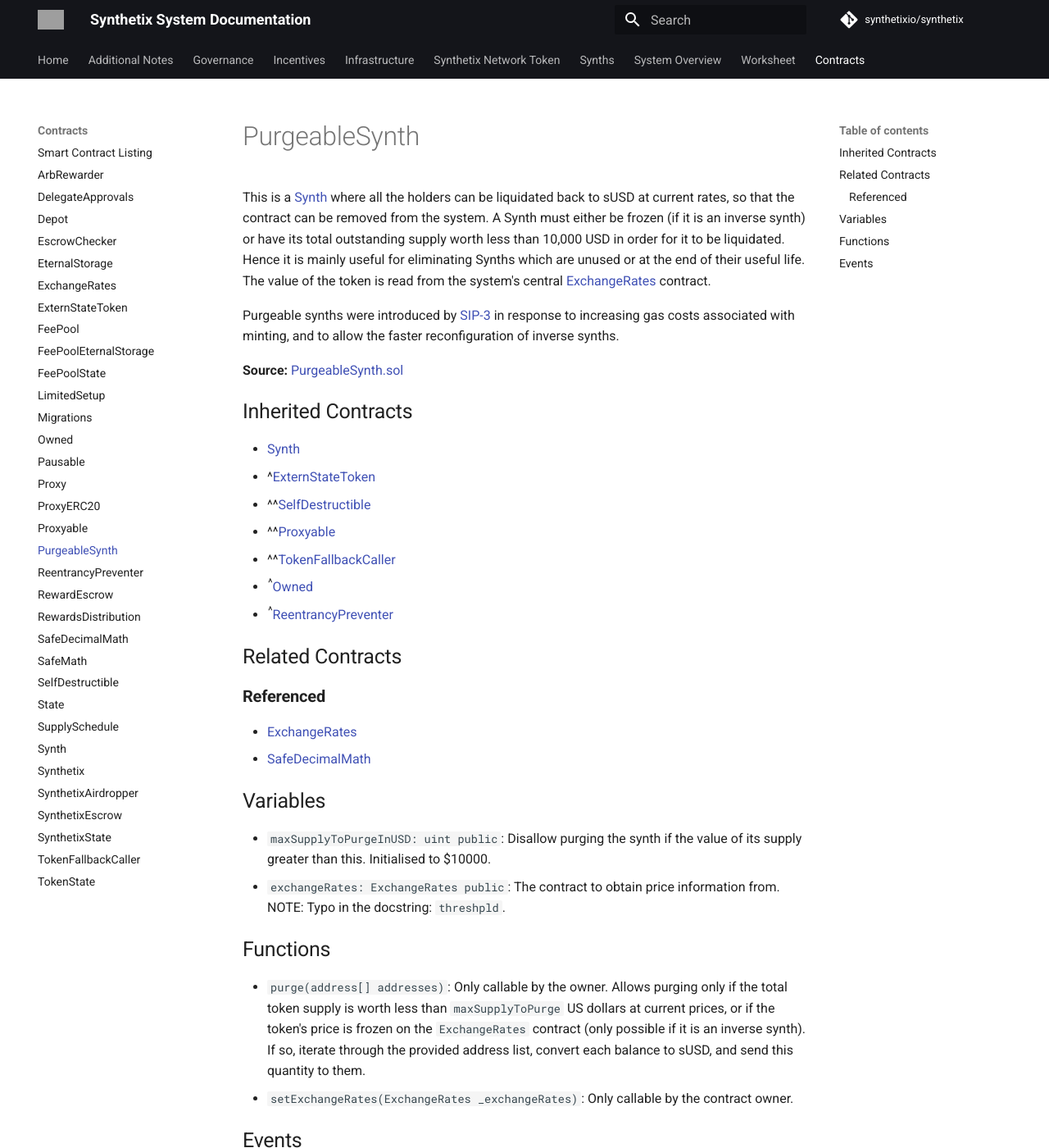
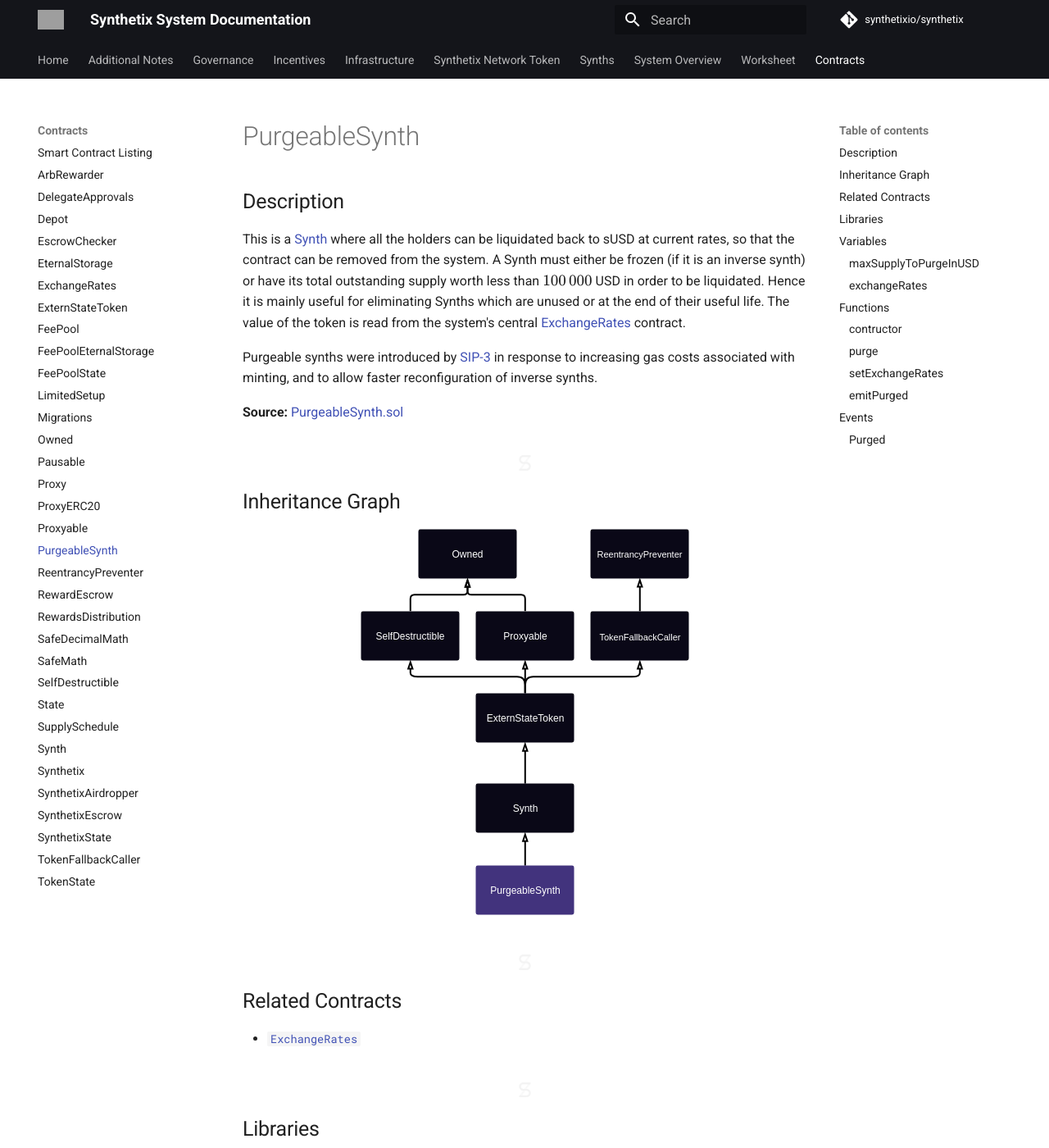
Before and after one commit to Synthetixio/synthetix, an MkDocs documentation site: the page built from docs/contracts/PurgeableSynth.md, in a window 1280 px wide and 1400 px high. Shown: the whole window at 82% size. Built offline with MkDocs 1.6.1 and Material for MkDocs 9.7.7, drawn with Linux system fonts in a browser that asks for light colours; formulas are drawn with MathJax 3; comment, search, counter and statistics services are not loaded; some of the changed text lies outside the part shown; grey boxes are pictures that could not be loaded.

Commit message:
PurgeableSynth

```diff
--- a/docs/contracts/PurgeableSynth.md
+++ b/docs/contracts/PurgeableSynth.md
@@ -1,38 +1,141 @@
 # PurgeableSynth
 
-This is a [Synth](Synth.md) where all the holders can be liquidated back to sUSD at current rates, so that the contract can be removed from the system. A Synth must either be frozen (if it is an inverse synth) or have its total outstanding supply worth less than 10,000 USD in order for it to be liquidated. Hence it is mainly useful for eliminating Synths which are unused or at the end of their useful life. The value of the token is read from the system's central [ExchangeRates](ExchangeRates.md) contract.
+## Description
 
-Purgeable synths were introduced by [SIP-3](https://github.com/Synthetixio/SIPs/blob/master/SIPS/sip-3.md) in response to increasing gas costs associated with minting, and to allow the faster reconfiguration of inverse synths.
+This is a [Synth](Synth.md) where all the holders can be liquidated back to sUSD at current rates, so that the contract can be removed from the system. A Synth must either be frozen (if it is an inverse synth) or have its total outstanding supply worth less than $100\,000$ USD in order to be liquidated. Hence it is mainly useful for eliminating Synths which are unused or at the end of their useful life. The value of the token is read from the system's central [ExchangeRates](ExchangeRates.md) contract.
+
+Purgeable synths were introduced by [SIP-3](https://github.com/Synthetixio/SIPs/blob/master/SIPS/sip-3.md) in response to increasing gas costs associated with minting, and to allow faster reconfiguration of inverse synths.
 
 **Source:** [PurgeableSynth.sol](https://github.com/Synthetixio/synthetix/blob/master/contracts/PurgeableSynth.sol)
 
-## Inherited Contracts
+<section-sep />
 
-* [Synth](Synth.md)
-* ^[ExternStateToken](ExternStateToken.md)
-* ^^[SelfDestructible](SelfDestructible.md)
-* ^^[Proxyable](Proxyable.md)
-* ^^[TokenFallbackCaller](TokenFallbackCaller.md)
-* ^^^[Owned](Owned.md)
-* ^^^[ReentrancyPreventer](ReentrancyPreventer.md)
+## Inheritance Graph
+
+<inheritance-graph>
+    ![PurgeableSynth inheritance graph](../img/graphs/PurgeableSynth.svg)
+</inheritance-graph>
+
+<section-sep />
 
 ## Related Contracts
 
-### Referenced
+* [`ExchangeRates`](ExchangeRates.md)
 
-* [ExchangeRates](ExchangeRates.md)
-* [SafeDecimalMath](SafeDecimalMath.md)
+<section-sep />
+
+## Libraries
+
+* [`SafeDecimalMath`](SafeDecimalMath.md) for `uint`
+
+<section-sep />
 
 ## Variables
 
-* `maxSupplyToPurgeInUSD: uint public`: Disallow purging the synth if the value of its supply greater than this. Initialised to \$10000.
-* `exchangeRates: ExchangeRates public`: The contract to obtain price information from. NOTE: Typo in the docstring: `threshpld`.
+---
+
+### `maxSupplyToPurgeInUSD`
+
+Purging this Synth is disallowed unless the value of its supply is less this. Initialised to $\$100\,000$.
+
+**Type:** `uint public`
+
+---
+
+### `exchangeRates`
+
+The contract address to obtain price information from.
+
+It is necessary to know the current price of this Synth to work out whether it is below the purging threshold.
+
+**Type:** `ExchangeRates public`
+
+---
+
+<section-sep />
 
 ## Functions
 
-* `purge(address[] addresses)`: Only callable by the owner. Allows purging only if the total token supply is worth less than `maxSupplyToPurge` US dollars at current prices, or if the token's price is frozen on the `ExchangeRates` contract (only possible if it is an inverse synth). If so, iterate through the provided address list, convert each balance to sUSD, and send this quantity to them.
-* `setExchangeRates(ExchangeRates _exchangeRates)`: Only callable by the contract owner.
+---
+
+### `contructor`
+
+Initialises the [`exchangeRates`](#exchangerates) address, and the inherited [`Synth`](Synth.md) instance.
+
+???+ example "Details"
+    **Signature**
+
+    `constructor(address _proxy, TokenState _tokenState, Synthetix _synthetix, IFeePool _feePool, string _tokenName, string _tokenSymbol, address _owner, bytes4 _currencyKey, ExchangeRates _exchangeRates) public`
+
+    **Superconstructors**
+
+    * [`Synth(_proxy, _tokenState, _synthetix, _feePool, _tokenName, _tokenSymbol, _owner, _currencyKey)`](Synth.md#constructor)
+
+---
+
+### `purge`
+
+Allows the owner to liquidate all holders of this token back to `sUSD` if the total value of this Synth is worth less than [`maxSupplyToPurgeInUSD`](#maxsupplytopurgeinusd) US dollars at current prices, or if the token is an inverse synth whose price is frozen.
+
+???+ example "Details"
+    **Signature**
+
+    `purge(address[] addresses) external`
+
+    **Modifiers**
+
+    * [`Proxyable.optionalProxy_onlyOwner`](Proxyable.md#optionalproxy_onlyowner)
+
+    **Preconditions**
+
+    * Either:
+        * This Synth's total is less than the value of [`maxSupplyToPurgeInUSD`](#maxsupplytopurgeinusd) [priced in terms of this currency](ExchangeRates.md#effectivevalue); OR
+        * This currency's price is [frozen](ExchangeRates.md#rateisfrozen).
+    * This currency's price [must not be stale](ExchangeRates.md#rateisstale).
+
+    **Emits**
+
+    * [`Purged(holder, amountHeld)`](#purged) for each `holder` in `addresses`. The `amountHeld` is the `holder`'s balance of this currency at the time of liquidation.
+
+---
+
+### `setExchangeRates`
+
+Allows the owner to set the address of the [exchange rates contract](ExchangeRates.md).
+
+???+ example "Details"
+    **Signature**
+
+    `setExchangeRates(ExchangeRates _exchangeRates)`
+
+    **Modifiers**
+
+    * [`Proxyable.optionalProxy_onlyOwner`](Proxyable.md#optionalproxy_onlyowner)
+
+    **Preconditions**
+
+    * The caller must be the owner of this contract.
+
+---
+
+### `emitPurged`
+
+Emits a [`Purged`](#purged) event.
+
+Encodes the event signature and parameters, then forwards them to the proxy to be [emitted](Proxy.md#_emit).
+
+<section-sep />
 
 ## Events
 
-* `Purged(address indexed account, uint value)`
+---
+
+### `Purged`
+
+Records that a balance of this currency was liquidated back to `sUSD` for a particular account.
+
+**Signature:** `Purged(address indexed account, uint value)`
+
+---
+
+<section-sep />
```
Also changed, not shown: docs/contracts/ExchangeRates.md (+4 -0 lines), docs/contracts/SynthetixState.md (+4 -0 lines), docs/img/graphs/PurgeableSynth.svg (added), 1 other file.
